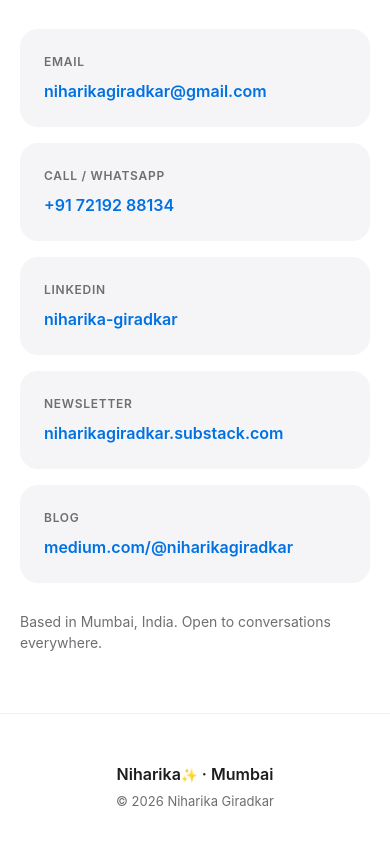
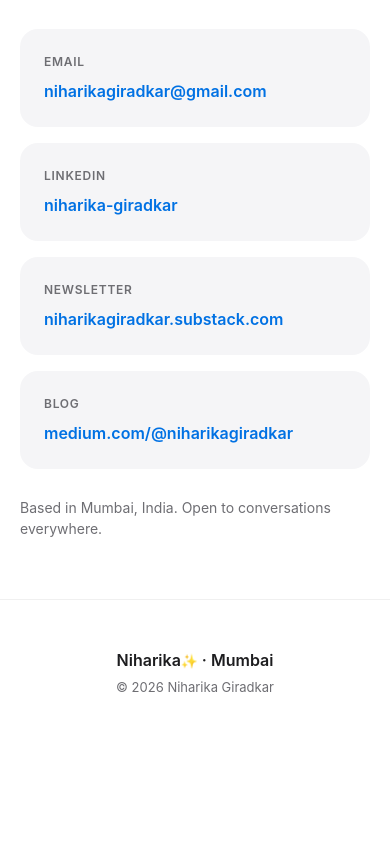
Before and after one commit to niharikagiradkar/niharikagiradkar.github.io, a plain HTML site: page index.html in a window 390 px wide. Shown: the part 8368-9212 px from the top of the page. After the commit the page ends 9114 px from the top, so only its background shows below. Drawn offline with Linux system fonts and the light colour scheme.

Commit message:
Remove phone number from contact

```diff
--- a/index.html
+++ b/index.html
@@ -151,10 +151,6 @@
       <span class="card-label">Email</span>
       <span class="card-value">niharikagiradkar@gmail.com</span>
     </a>
-    <a class="card" href="tel:+917219288134">
-      <span class="card-label">Call / WhatsApp</span>
-      <span class="card-value">+91 72192 88134</span>
-    </a>
     <a class="card" href="https://www.linkedin.com/in/niharika-giradkar-3739161b2" target="_blank" rel="noopener">
       <span class="card-label">LinkedIn</span>
       <span class="card-value">niharika-giradkar</span>
```
